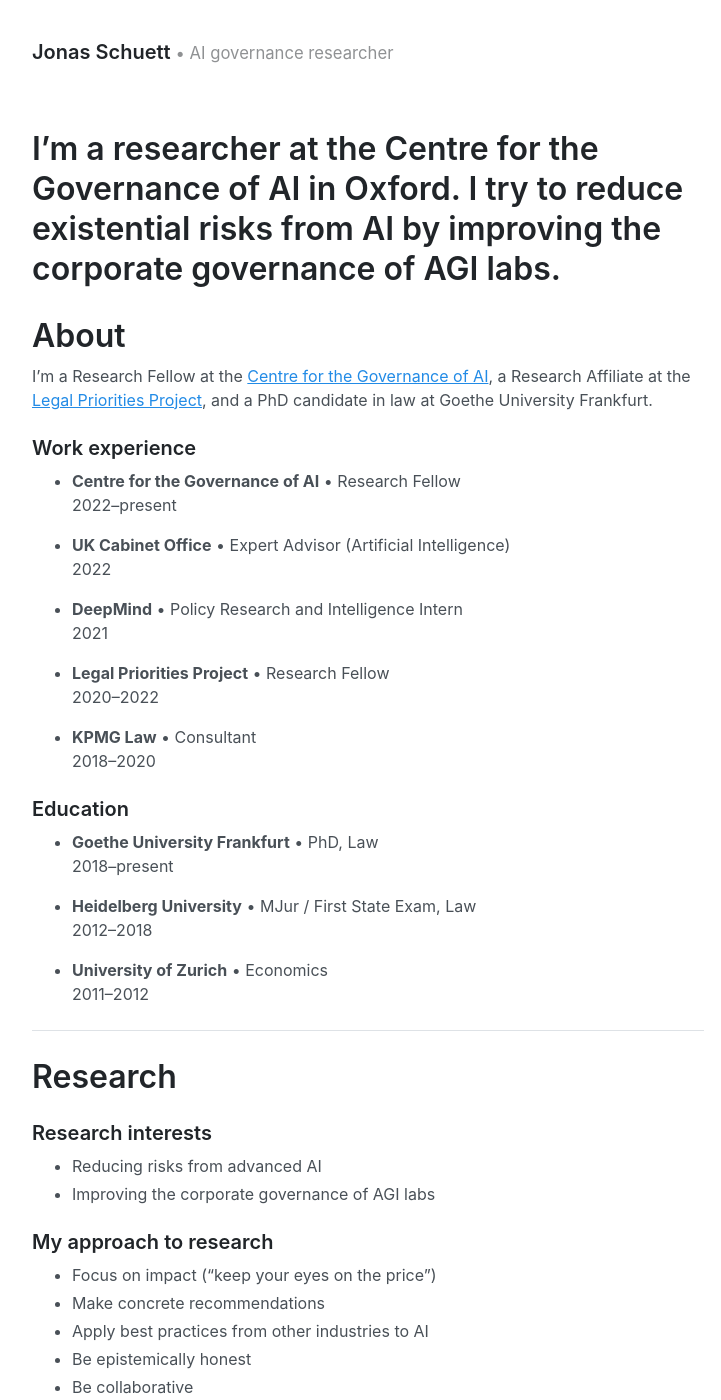
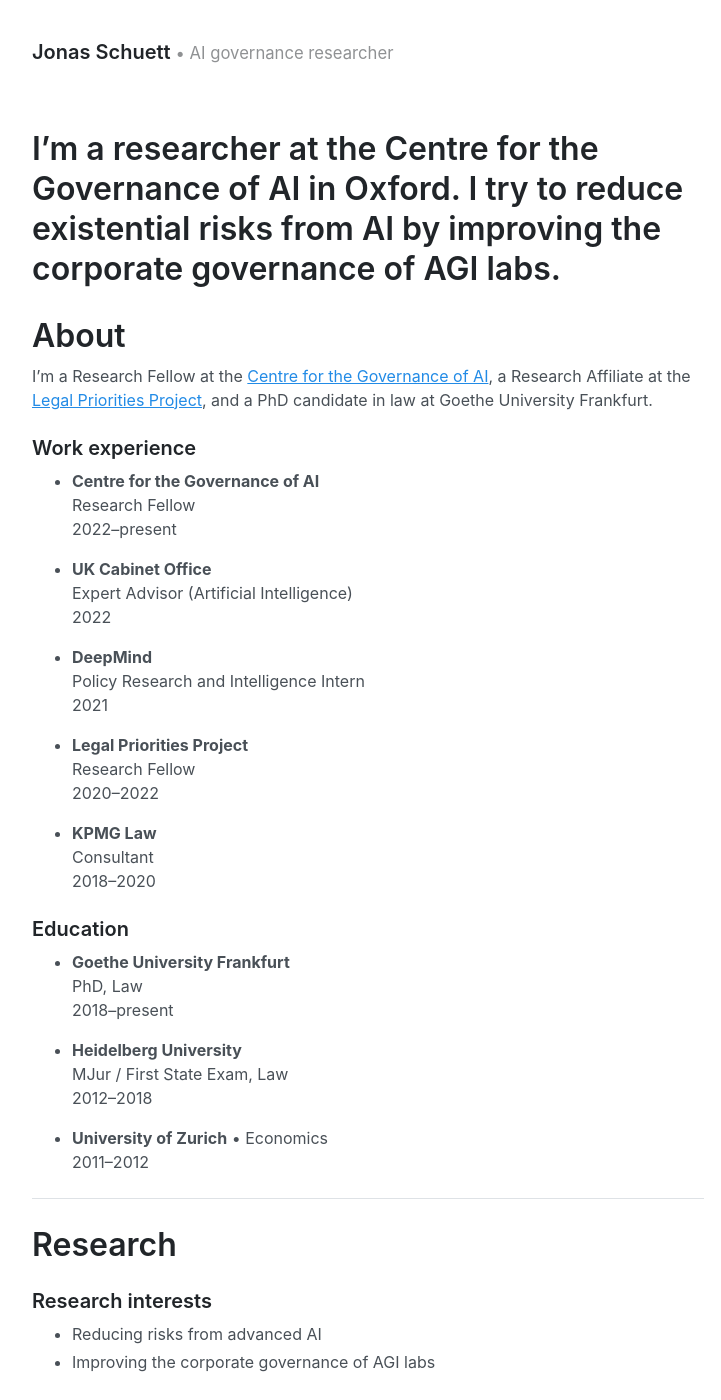
Before and after one commit to jonasschuett/jonasschuett.github.io, a Jekyll site: the page built from _posts/2020-04-04-introduction.md, in a window 1280 px wide and 1400 px high. Shown: the whole window, without its empty margins (272-993 px from the left). Built offline with Jekyll 4.4.1, drawn with Linux system fonts in a browser that asks for light colours.

```diff
--- a/_posts/2020-04-04-introduction.md
+++ b/_posts/2020-04-04-introduction.md
@@ -8,27 +8,34 @@ title: I’m a researcher at the Centre for the Governance of AI in Oxford. I tr
 I’m a Research Fellow at the [Centre for the Governance of AI](https://governance.ai/), a Research Affiliate at the [Legal Priorities Project](https://www.legalpriorities.org/), and a PhD candidate in law at Goethe University Frankfurt.
 
 ### Work experience
-- **Centre for the Governance of AI** • Research Fellow <br>
+- **Centre for the Governance of AI** <br>
+Research Fellow <br>
 2022–present
 
-- **UK Cabinet Office** • Expert Advisor (Artificial Intelligence) <br>
+- **UK Cabinet Office** <br>
+Expert Advisor (Artificial Intelligence) <br>
 2022
 
-- **DeepMind** • Policy Research and Intelligence Intern <br>
+- **DeepMind** <br>
+Policy Research and Intelligence Intern <br>
 2021
 
-- **Legal Priorities Project** • Research Fellow <br>
+- **Legal Priorities Project** <br>
+Research Fellow <br>
 2020–2022
 
-- **KPMG Law** • Consultant <br>
+- **KPMG Law** <br>
+Consultant <br>
 2018–2020
 
 
 ### Education
-- **Goethe University Frankfurt** • PhD, Law <br>
+- **Goethe University Frankfurt** <br>
+PhD, Law <br>
 2018–present
 
-- **Heidelberg University** • MJur / First State Exam, Law <br>
+- **Heidelberg University** <br>
+MJur / First State Exam, Law <br>
 2012–2018
 
 - **University of Zurich** • Economics <br>
```
